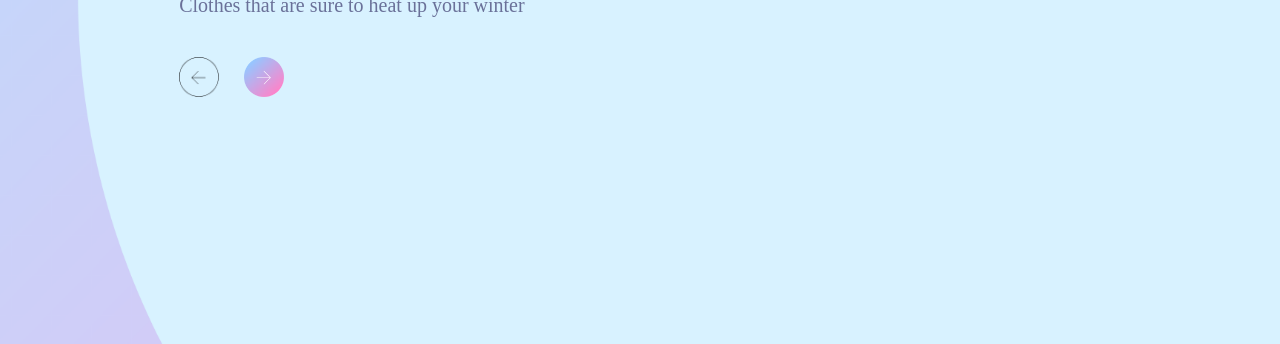
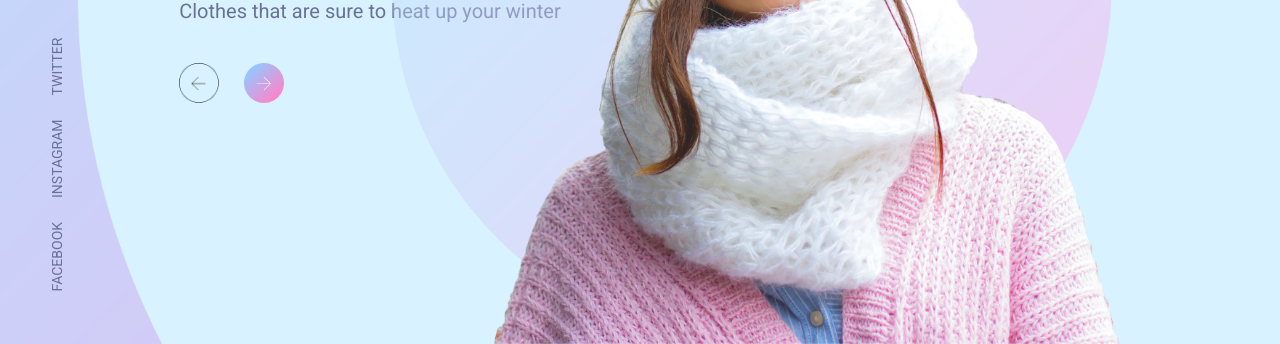
Before and after one commit to mittell/site-urban-fashion, a website: page src/index.html in a window 1280 px wide. Shown: the part 456-800 px from the top of the page. Drawn offline with Linux system fonts and the light colour scheme.

Commit message:
feat: added main image and links

```diff
--- a/src/index.html
+++ b/src/index.html
@@ -4,6 +4,12 @@
 		<meta charset="UTF-8" />
 		<meta http-equiv="X-UA-Compatible" content="IE=edge" />
 		<meta name="viewport" content="width=device-width, initial-scale=1.0" />
+		<link rel="preconnect" href="https://fonts.googleapis.com" />
+		<link rel="preconnect" href="https://fonts.gstatic.com" crossorigin />
+		<link
+			href="https://fonts.googleapis.com/css2?family=Roboto&display=swap"
+			rel="stylesheet"
+		/>
 		<link rel="stylesheet" href="./styles.css" />
 		<title>Urban Fashion</title>
 	</head>
@@ -32,6 +38,14 @@
 					<img src="./img/next-arrow.png" />
 				</div>
 			</div>
+
+			<img src="./img/img.png" class="feature-img" />
+
+			<div class="social-links">
+				<a href="#">FACEBOOK</a>
+				<a href="#">INSTAGRAM</a>
+				<a href="#">TWITTER</a>
+			</div>
 		</div>
 	</body>
 </html>
--- a/src/styles.css
+++ b/src/styles.css
@@ -1,6 +1,7 @@
 * {
 	margin: 0;
 	padding: 0;
+	font-family: 'Roboto', sans-serif;
 }
 
 .container {
@@ -47,6 +48,7 @@ nav ul li {
 nav ul li a {
 	text-decoration: none;
 	color: #333;
+	padding-right: 20px;
 }
 
 .content {
@@ -88,3 +90,24 @@ nav ul li a {
 	margin-right: 25px;
 	cursor: pointer;
 }
+
+.feature-img {
+	height: 90%;
+	position: absolute;
+	bottom: 0;
+	right: 160px;
+}
+
+.social-links {
+	transform: rotate(-90deg);
+	position: absolute;
+	left: -80px;
+	bottom: 180px;
+}
+
+.social-links a {
+	text-decoration: none;
+	color: #6a7199;
+	padding-right: 20px;
+	font-size: 14px;
+}
```
